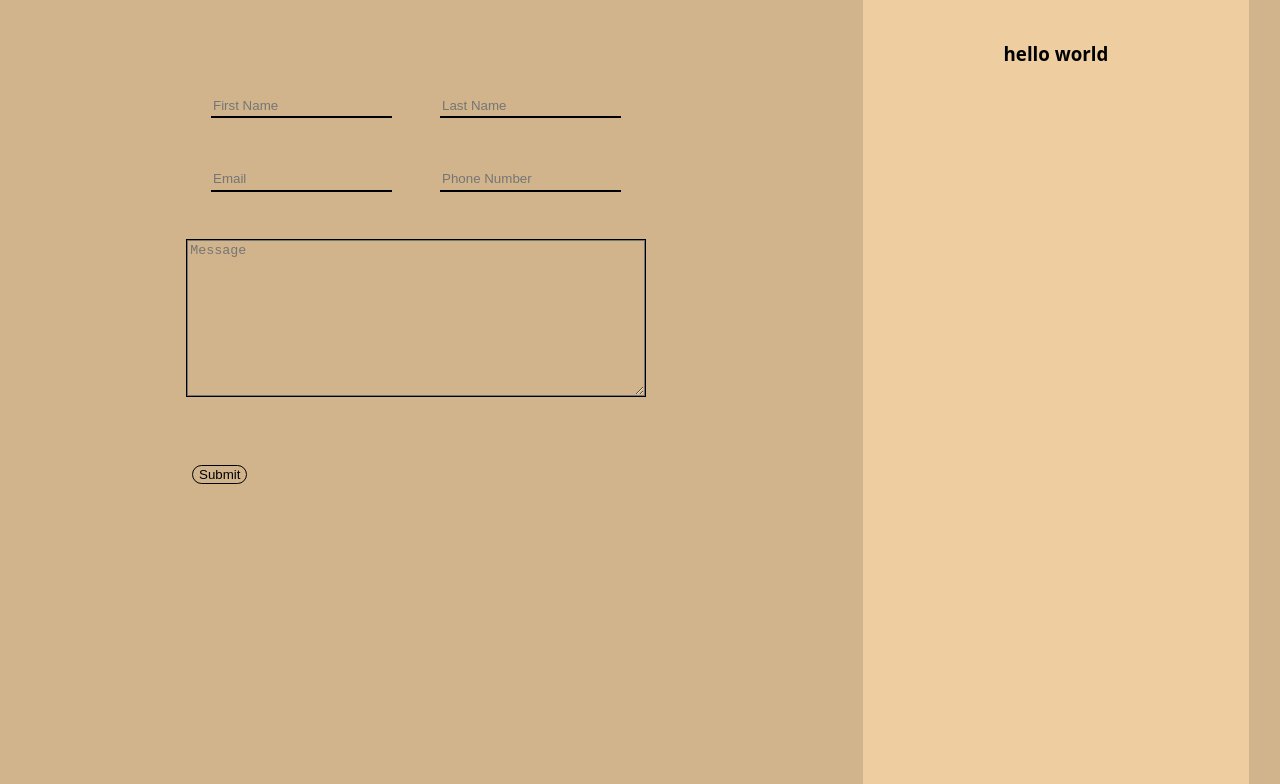
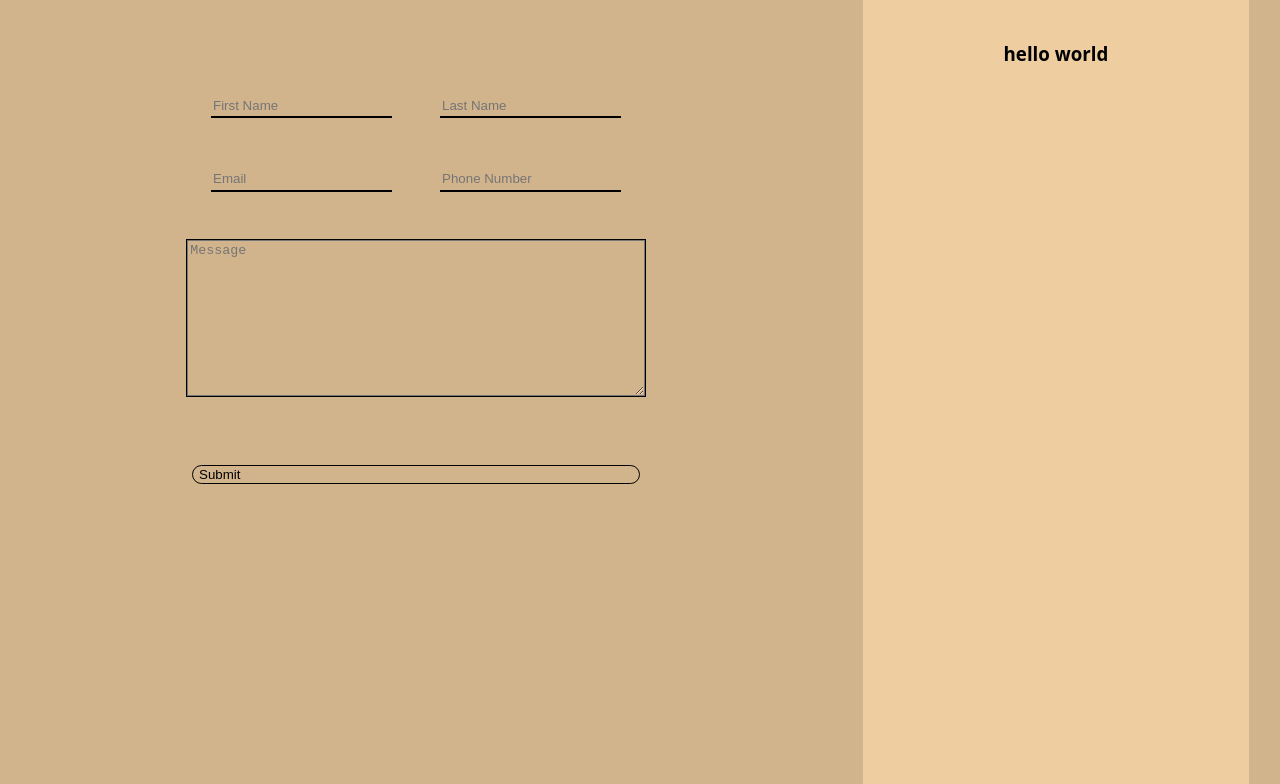
Before and after one commit to CauanWeb/Brothers-Tile, a website: page contact.html in a window 1280 px wide. Shown: the part 156-940 px from the top of the page. Drawn offline with Linux system fonts and the light colour scheme.

Commit message:
Work In Progress

```diff
--- a/contact.css
+++ b/contact.css
@@ -4,6 +4,7 @@
 }
 
 body{
+    overflow: hidden;
     background-color: tan;
     margin: 0;
     padding: 0;
@@ -86,20 +87,19 @@ body{
 
 .submit{
     position: absolute;
-    /* left: 45%; */
     left: 15%;
     bottom: 20%;
     border-radius: 10px;
     background-color: transparent;
     border: 1px solid black;
     display: flex;
-    justify-self: left;
-    width: auto;
     height: fit-content;
+    width: 35%;
 }
 
 button{
     cursor: pointer;
+    justify-self: center;
 }
 
 input{
@@ -110,6 +110,7 @@ input{
 
 input:focus{
     outline: none;
+
 }
 
 textarea{
```
